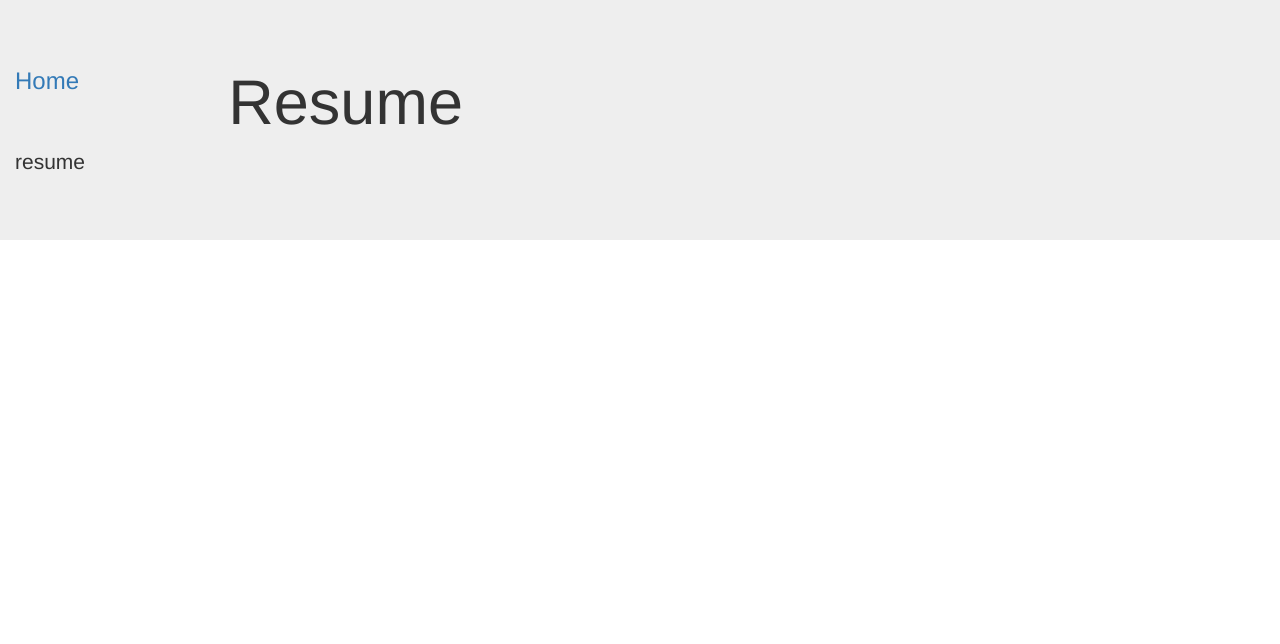
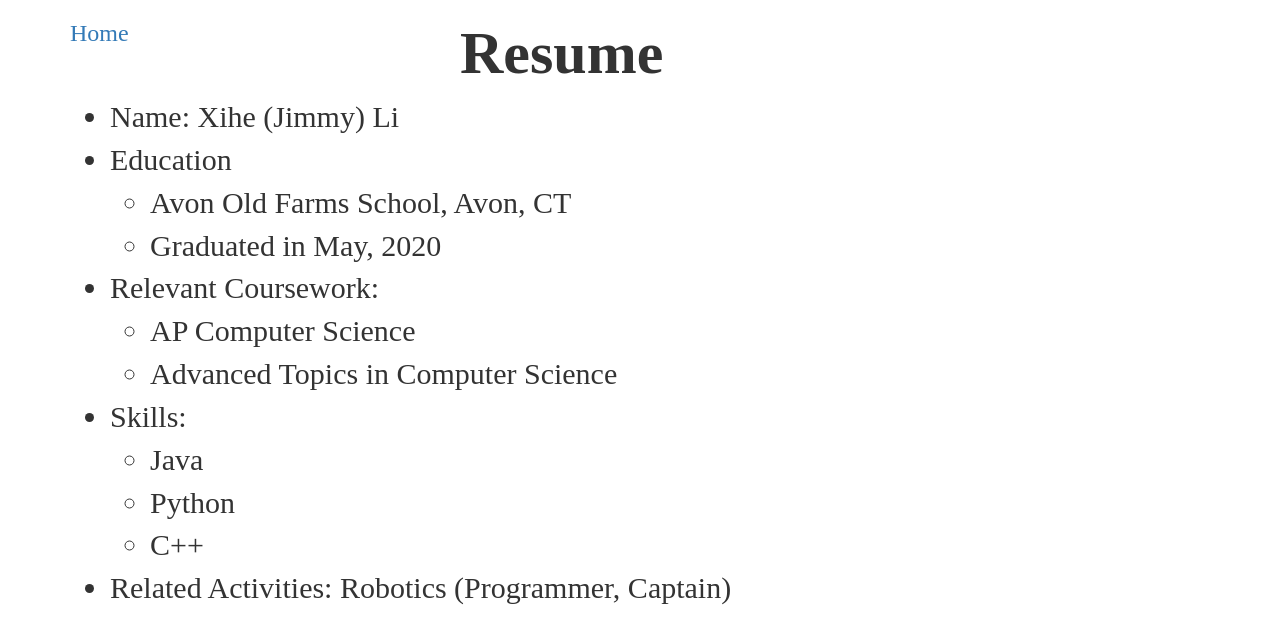
Before and after one commit to JimmyLi2020/jimmyli2020.github.io, a plain HTML site: page resume.html in a window 1280 px wide. Drawn offline with nearby package versions, Linux system fonts and the light colour scheme.

Commit message:
Update progress

```diff
--- a/resume.html
+++ b/resume.html
@@ -1,5 +1,5 @@
 <!DOCTYPE html>
-<html>
+<html lang="en">
 <head>
 	<meta charset="utf-8">
     <meta http-equiv="X-UA-Compatible" content="IE=edge">
@@ -19,18 +19,37 @@
 	<title>Jimmy's Resume</title>
 </head>
 <body>
-	<div class="container-fluid jumbotron">
+	<div class="container">
 		<div class="row">
-			<div class="col-lg-2 col-md-2 col-sm-2">
-				<a href="index.html" ><h3>Home</h3></a>
+			<div class="col-lg-4 col-md-4 col-sm-4">
+				<a href="index.html" ><h3 class="serif">Home</h3></a>
 			</div>
-			<div class="col-lg-10 col-md-10 col-sm-10">
-				<h1>Resume</h1>
+			<div class="col-lg-8 col-md-8 col-sm-8">
+				<h1 class="serif">Resume</h1>
 			</div>
 		</div>
-		<p>
-			resume
-		</p>
+		<ul class="list serif">
+			<li>Name: Xihe (Jimmy) Li</li>
+			<li>Education
+				<ul>
+					<li>Avon Old Farms School, Avon, CT</li>
+					<li>Graduated in May, 2020</li>
+				</ul>
+			<li>Relevant Coursework:
+				<ul>
+					<li>AP Computer Science</li>
+					<li>Advanced Topics in Computer Science</li>
+				</ul>
+			</li>
+			<li>Skills:
+				<ul>
+					<li>Java</li>
+					<li>Python</li>
+					<li>C++</li>
+				</ul>
+			</li>
+			<li>Related Activities: Robotics (Programmer, Captain)</li>
+		</ul>
 	</div>
 </body>
 </html>
--- a/style.css
+++ b/style.css
@@ -2,3 +2,21 @@
 	width:250px;
 	height:auto;
 }
+
+.serif {
+  font-family: "Times New Roman", Times, serif;
+}
+
+h1 {
+	font-size: 60px;
+	font-weight: bold;
+}
+
+p {
+	font-size: 25px;
+	text-indent: 50px;
+}
+
+.list {
+	font-size: 30px;
+}
```
Also changed, not shown: bio.html (+6 -6 lines), index.html (+35 -8 lines), helpwithcoding.jpg (added), 1 other file.
